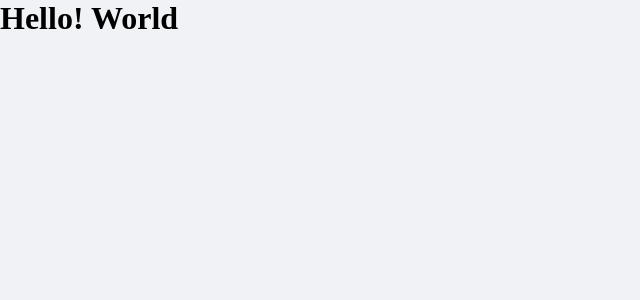
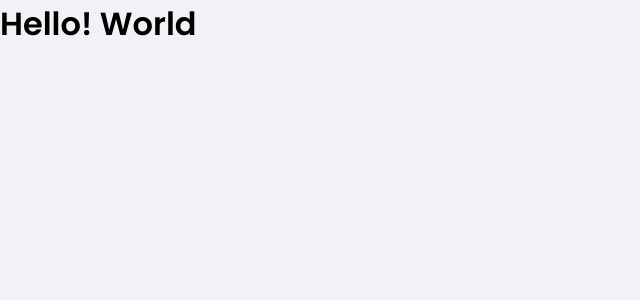
Before and after one commit to alimadeoliveiranatalia/dt_money, a React (Create React App) app: page / in a window 1280 px wide. Shown: the top 300 px of the page, without its empty margins (0-640 px from the left). Built offline with nearby package versions, Linux system fonts and the light colour scheme.

Commit message:
feat: Add google fonts

```diff
--- a/public/index.html
+++ b/public/index.html
@@ -1,9 +1,12 @@
 <!DOCTYPE html>
 <html lang="en">
   <head>
+    <link rel="preconnect" href="https://fonts.gstatic.com" crossorigin>
     <meta charset="utf-8" />
     <meta name="viewport" content="width=device-width, initial-scale=1"/>
     <link rel="shortcut icon" href="favicon.png" type="image/png">
+    <link rel="preconnect" href="https://fonts.googleapis.com">
+    <link href="https://fonts.googleapis.com/css2?family=Poppins:wght@400;600&family=Roboto:wght@400;500;700&display=swap" rel="stylesheet">
 
     <title>DT.Money</title>
   </head>
--- a/src/styles/global.ts
+++ b/src/styles/global.ts
@@ -32,6 +32,15 @@ export const GlobalStyle = createGlobalStyle`
         -webkit-font-smoothing: antialiased;
     }
 
+    body, input, textarea, button {
+        font-family: 'Poppins', sans-serif;
+        font-weight: 400;
+    }
+
+    h1, h2, h3, h4, h5, h6, strong {
+        font-weight: 600;
+    }
+
     button {
         cursor: pointer;
     }
```
